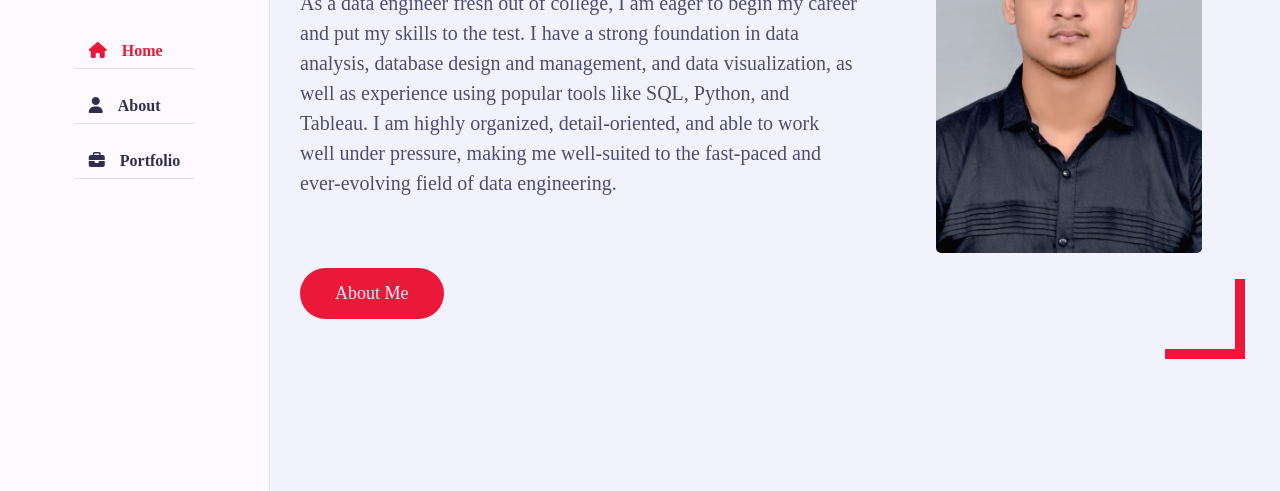
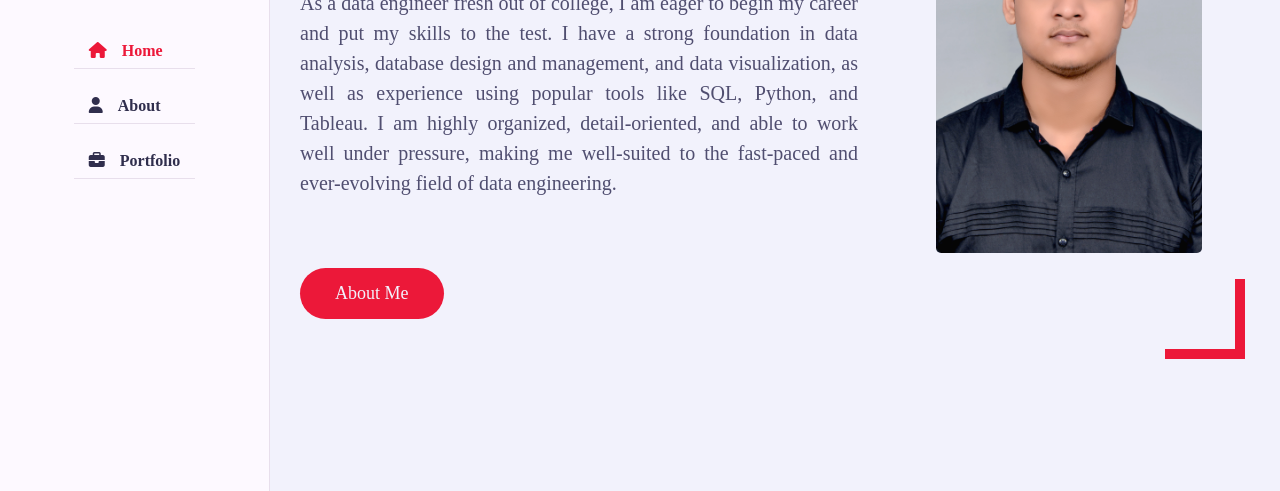
Before and after one commit to Tushar0o7/website_final, a plain HTML site: page index.html in a window 1280 px wide. Shown: the part 309-800 px from the top of the page. Drawn offline with nearby package versions, Linux system fonts and the light colour scheme; a web font is replaced by a local one.

Commit message:
home section modification

```diff
--- a/css/style.css
+++ b/css/style.css
@@ -367,8 +367,8 @@ h3.my-profession
     width: 80px;
     border-top: 10px solid var(--skin-color);
     border-left: 10px solid var(--skin-color);
-    left: -20px;
-    top: -40px;
+    left: 20px;
+    top: -60px;
 }
 .home .home-img img
 {
--- a/index.html
+++ b/index.html
@@ -85,7 +85,7 @@
                 <h3 class="my-profession">
                   I'm a <span class="typing"></span>
                 </h3>
-                <p>
+                <p align="justify">
                   As a data engineer fresh out of college, I am eager to begin
                   my career and put my skills to the test. I have a strong
                   foundation in data analysis, database design and management,
@@ -97,7 +97,7 @@
                 </p>
                 <a href="#about" class="btn hire-me">About Me</a>
               </div>
-              <div class="home-img padd-15">
+              <div class="home-img">
                 <img src="assets/hero.jpg" alt="">
               </div>
             </div>
```
